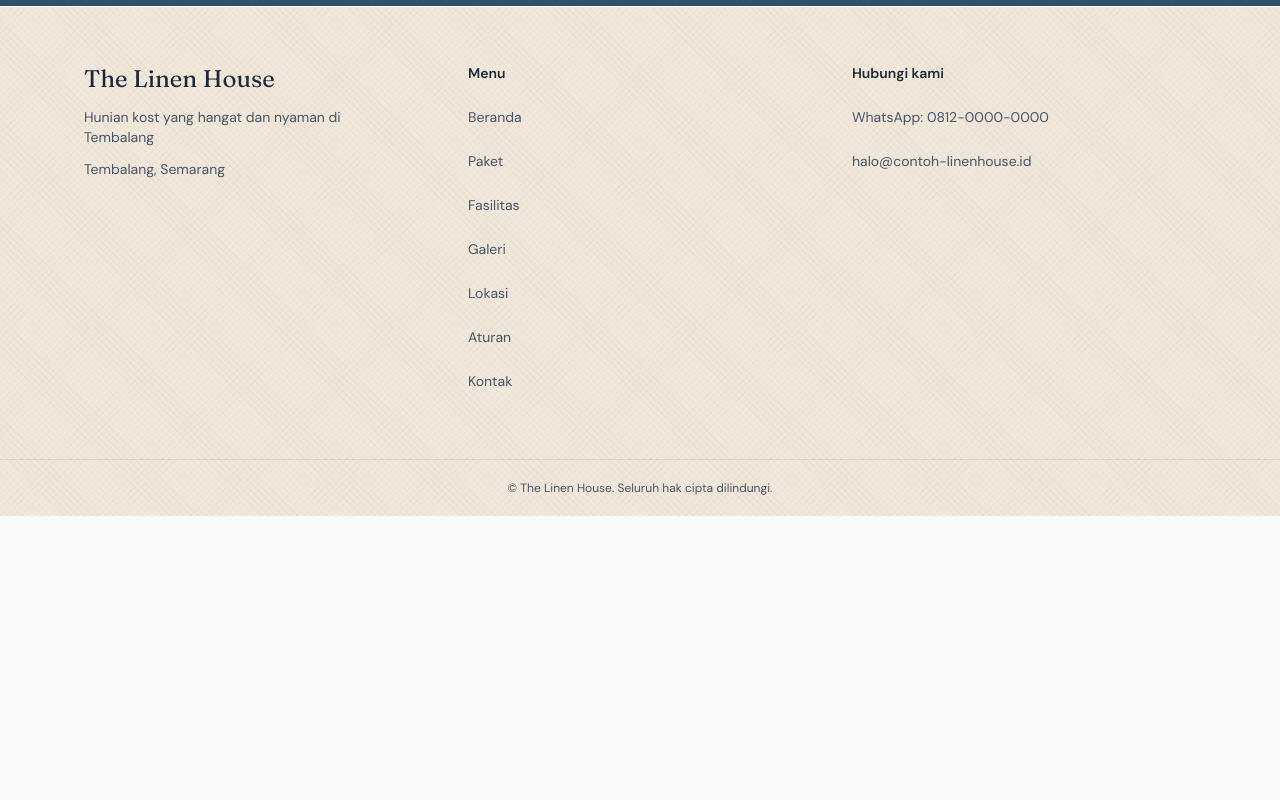
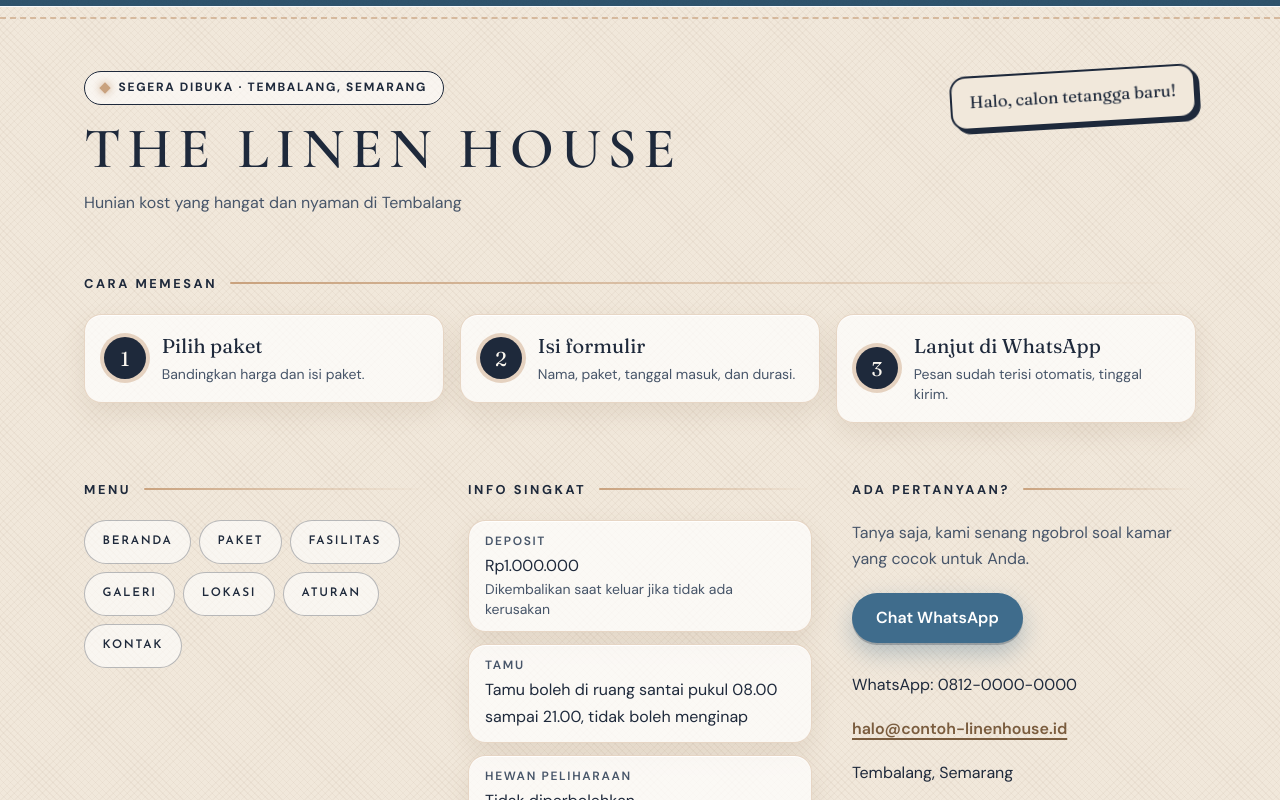
Before and after one commit to tamajrois-sys/the-linen-house, a Next.js app: page / in a window 1280 px wide. Shown: the part 6260-7060 px from the top of the page. Before the commit the page ends 6776 px from the top, so only its background shows below. Built offline with nearby package versions, Linux system fonts and the light colour scheme.

Commit message:
Footer baru: cara memesan, info singkat, dan kontak yang jelas

```diff
--- a/app/globals.css
+++ b/app/globals.css
@@ -1348,3 +1348,161 @@ html:not([data-page="beranda"]) main section.linen {
   -webkit-mask-image: linear-gradient(to bottom, transparent 0%, #000 42%);
   mask-image: linear-gradient(to bottom, transparent 0%, #000 42%);
 }
+
+/* ===== Footer cozy ===== */
+.foot::before {
+  content: "";
+  position: absolute;
+  left: 0;
+  right: 0;
+  top: 10px;
+  border-top: 2px dashed color-mix(in srgb, var(--pg) 65%, transparent);
+}
+.foot-chip {
+  display: inline-flex;
+  align-items: center;
+  gap: 0.6rem;
+  min-height: 34px;
+  padding: 0 1rem;
+  border-radius: 9999px;
+  border: 1.5px solid var(--foreground);
+  background: rgba(255, 255, 255, 0.6);
+  font-size: 0.75rem;
+  font-weight: 700;
+  letter-spacing: 0.14em;
+  text-transform: uppercase;
+  color: var(--foreground);
+}
+.foot-diamond {
+  width: 8px;
+  height: 8px;
+  transform: rotate(45deg);
+  background: var(--pg);
+  box-shadow: 0 0 8px var(--pg);
+}
+.foot-wordmark {
+  font-family: var(--font-logo), Georgia, serif;
+  font-weight: 600;
+  font-size: clamp(2rem, 6vw, 3.6rem);
+  line-height: 1;
+  letter-spacing: 0.12em;
+  text-transform: uppercase;
+  color: var(--foreground);
+}
+.foot-sticker {
+  align-self: flex-start;
+  padding: 0.7rem 1.1rem;
+  border-radius: 1rem;
+  border: 2px solid var(--foreground);
+  background: var(--pg-tint);
+  box-shadow: 4px 4px 0 var(--foreground);
+  font-family: var(--font-dm-serif), Georgia, serif;
+  font-size: 1.05rem;
+  color: var(--foreground);
+  transform: rotate(-4deg);
+}
+.foot-title {
+  display: flex;
+  align-items: center;
+  gap: 0.8rem;
+  font-size: 0.8rem;
+  font-weight: 700;
+  letter-spacing: 0.2em;
+  text-transform: uppercase;
+  color: var(--foreground);
+}
+.foot-title::after {
+  content: "";
+  flex: 1;
+  height: 2px;
+  border-radius: 9999px;
+  background: linear-gradient(90deg, var(--pg), transparent);
+}
+.foot-card {
+  display: block;
+  border-radius: 1.1rem;
+  border: 1px solid color-mix(in srgb, var(--pg) 40%, transparent);
+  background: rgba(255, 255, 255, 0.72);
+  box-shadow:
+    inset 0 1px 0 rgba(255, 255, 255, 0.9),
+    0 10px 24px rgba(120, 90, 60, 0.12);
+}
+.foot-step {
+  display: flex;
+  align-items: center;
+  gap: 1rem;
+  min-height: 44px;
+  padding: 1.1rem 1.2rem;
+  color: inherit;
+  text-decoration: none;
+  transition: transform 0.25s ease, box-shadow 0.25s ease;
+}
+.foot-step:active {
+  transform: translateY(-3px);
+}
+.foot-no {
+  display: grid;
+  flex-shrink: 0;
+  place-items: center;
+  width: 2.6rem;
+  height: 2.6rem;
+  border-radius: 9999px;
+  background: var(--foreground);
+  color: #fbf7f0;
+  font-family: var(--font-dm-serif), Georgia, serif;
+  font-size: 1.25rem;
+  box-shadow: 0 0 0 4px color-mix(in srgb, var(--pg) 45%, transparent);
+}
+.foot-pill {
+  display: inline-flex;
+  align-items: center;
+  min-height: 44px;
+  padding: 0 1.1rem;
+  border-radius: 9999px;
+  border: 1.5px solid color-mix(in srgb, var(--foreground) 30%, transparent);
+  background: rgba(255, 255, 255, 0.6);
+  font-family: var(--font-nav), system-ui, sans-serif;
+  font-size: 0.74rem;
+  font-weight: 600;
+  letter-spacing: 0.14em;
+  text-transform: uppercase;
+  color: var(--foreground);
+  text-decoration: none;
+  transition: transform 0.2s ease, background-color 0.2s ease;
+}
+.foot-link {
+  display: inline-flex;
+  align-items: center;
+  min-height: 44px;
+  font-weight: 600;
+  color: var(--pg-dark);
+  text-decoration: underline;
+  text-decoration-thickness: 2px;
+  text-underline-offset: 4px;
+}
+@media (hover: hover) {
+  .foot-pill:hover {
+    background: var(--pg-tint);
+    transform: translateY(-2px);
+  }
+  .foot-step:hover {
+    transform: translateY(-4px);
+    box-shadow:
+      inset 0 1px 0 rgba(255, 255, 255, 0.9),
+      0 16px 30px rgba(120, 90, 60, 0.2);
+  }
+}
+@media (prefers-reduced-motion: no-preference) {
+  .foot-sticker {
+    animation: sticker-wiggle 6s ease-in-out infinite;
+  }
+}
+@keyframes sticker-wiggle {
+  0%,
+  100% {
+    transform: rotate(-4deg);
+  }
+  50% {
+    transform: rotate(-1deg) translateY(-4px);
+  }
+}
--- a/components/Footer.tsx
+++ b/components/Footer.tsx
@@ -1,27 +1,120 @@
 import Link from "next/link";
-import { contact, kost, navLinks } from "@/lib/kost-data";
+import {
+  DATA_MASIH_CONTOH,
+  contact,
+  kost,
+  navLinks,
+  rules,
+} from "@/lib/kost-data";
+
+const rupiah = (n: number) => new Intl.NumberFormat("id-ID").format(n);
+
+const waLink = `https://wa.me/${contact.whatsappNumber}?text=${encodeURIComponent(
+  `Halo ${kost.name}, saya ingin bertanya tentang kost.`
+)}`;
+
+const steps = [
+  {
+    no: "1",
+    title: "Pilih paket",
+    text: "Bandingkan harga dan isi paket.",
+    href: "/paket",
+    external: false,
+  },
+  {
+    no: "2",
+    title: "Isi formulir",
+    text: "Nama, paket, tanggal masuk, dan durasi.",
+    href: "/kontak",
+    external: false,
+  },
+  {
+    no: "3",
+    title: "Lanjut di WhatsApp",
+    text: "Pesan sudah terisi otomatis, tinggal kirim.",
+    href: waLink,
+    external: true,
+  },
+];
+
+const quick = [
+  {
+    label: "Deposit",
+    value: `Rp${rupiah(rules.depositRupiah)}`,
+    note: rules.depositNote,
+  },
+  { label: "Tamu", value: rules.guests, note: "" },
+  { label: "Hewan peliharaan", value: rules.pets, note: "" },
+  { label: "Jam malam", value: rules.curfew, note: "" },
+];
 
 export default function Footer() {
   return (
-    <footer className="linen">
-      <div className="mx-auto grid max-w-6xl gap-10 px-5 pb-24 pt-14 md:grid-cols-3 md:pb-14">
+    <footer className="foot linen relative overflow-hidden">
+      <div className="mx-auto max-w-6xl px-5 pb-24 pt-16 md:pb-14">
+        {/* Kepala */}
+        <div className="flex flex-col gap-6 md:flex-row md:items-end md:justify-between">
           <div>
-          <p className="font-serif text-2xl text-foreground">{kost.name}</p>
-          <p className="mt-3 max-w-xs text-sm text-muted">{kost.tagline}</p>
-          <p className="mt-3 text-sm text-muted">
-            {kost.area}, {kost.city}
+            <p className="foot-chip">
+              <span aria-hidden="true" className="foot-diamond" />
+              {kost.status} &middot; {kost.area}, {kost.city}
             </p>
+            <p className="foot-wordmark mt-4">{kost.name}</p>
+            <p className="mt-3 max-w-md text-muted">{kost.tagline}</p>
+          </div>
+          <div className="foot-sticker" aria-hidden="true">
+            Halo, calon tetangga baru!
+          </div>
         </div>
 
+        {/* Cara memesan */}
+        <div className="mt-14">
+          <p className="foot-title">Cara memesan</p>
+          <ol className="mt-5 grid gap-4 md:grid-cols-3">
+            {steps.map((s) => {
+              const inner = (
+                <>
+                  <span className="foot-no">{s.no}</span>
+                  <span>
+                    <span className="block font-serif text-xl text-foreground">
+                      {s.title}
+                    </span>
+                    <span className="mt-1 block text-sm text-muted">
+                      {s.text}
+                    </span>
+                  </span>
+                </>
+              );
+              return (
+                <li key={s.no}>
+                  {s.external ? (
+                    <a
+                      href={s.href}
+                      target="_blank"
+                      rel="noopener noreferrer"
+                      className="foot-card foot-step"
+                    >
+                      {inner}
+                    </a>
+                  ) : (
+                    <Link href={s.href} className="foot-card foot-step">
+                      {inner}
+                    </Link>
+                  )}
+                </li>
+              );
+            })}
+          </ol>
+        </div>
+
+        {/* Menu, info singkat, kontak */}
+        <div className="mt-14 grid gap-10 md:grid-cols-3">
           <nav aria-label="Menu footer">
-          <p className="text-sm font-semibold text-foreground">Menu</p>
-          <ul className="mt-3 flex flex-col">
+            <p className="foot-title">Menu</p>
+            <ul className="mt-5 flex flex-wrap gap-2">
               {navLinks.map((link) => (
                 <li key={link.href}>
-                <Link
-                  href={link.href}
-                  className="flex min-h-[44px] items-center text-sm text-muted"
-                >
+                  <Link href={link.href} className="foot-pill">
                     {link.label}
                   </Link>
                 </li>
@@ -30,20 +123,62 @@ export default function Footer() {
           </nav>
 
           <div>
-          <p className="text-sm font-semibold text-foreground">Hubungi kami</p>
-          <ul className="mt-3 flex flex-col text-sm text-muted">
+            <p className="foot-title">Info singkat</p>
+            <dl className="mt-5 flex flex-col gap-3">
+              {quick.map((q) => (
+                <div key={q.label} className="foot-card px-4 py-3">
+                  <dt className="text-xs font-semibold uppercase tracking-[0.14em] text-muted">
+                    {q.label}
+                  </dt>
+                  <dd className="mt-1 text-foreground">
+                    {q.value}
+                    {q.note ? (
+                      <span className="block text-sm text-muted">{q.note}</span>
+                    ) : null}
+                  </dd>
+                </div>
+              ))}
+            </dl>
+            <Link href="/aturan" className="foot-link mt-4">
+              Baca aturan lengkap &rarr;
+            </Link>
+          </div>
+
+          <div>
+            <p className="foot-title">Ada pertanyaan?</p>
+            <p className="mt-5 text-muted">
+              Tanya saja, kami senang ngobrol soal kamar yang cocok untuk Anda.
+            </p>
+            <a
+              href={waLink}
+              target="_blank"
+              rel="noopener noreferrer"
+              className="btn btn-primary btn-shimmer btn-raised mt-5 w-full sm:w-auto"
+            >
+              Chat WhatsApp
+            </a>
+            <ul className="mt-5 flex flex-col text-foreground">
               <li className="flex min-h-[44px] items-center">
                 WhatsApp: {contact.whatsappDisplay}
               </li>
               <li className="flex min-h-[44px] items-center">
-              <a href={`mailto:${contact.email}`}>{contact.email}</a>
+                <a href={`mailto:${contact.email}`} className="foot-link">
+                  {contact.email}
+                </a>
+              </li>
+              <li className="flex min-h-[44px] items-center">
+                {kost.area}, {kost.city}
               </li>
             </ul>
           </div>
         </div>
+      </div>
 
-      <div className="border-t border-foreground/10 px-5 py-5 text-center text-xs text-muted">
+      <div className="border-t-2 border-dashed border-foreground/15 px-5 py-5 text-center text-xs text-muted">
         &copy; {kost.name}. Seluruh hak cipta dilindungi.
+        {DATA_MASIH_CONTOH
+          ? " Harga, aturan, dan kontak di website ini masih contoh."
+          : ""}
       </div>
     </footer>
   );
```
Lines whose indentation alone changed are shown as unchanged.
